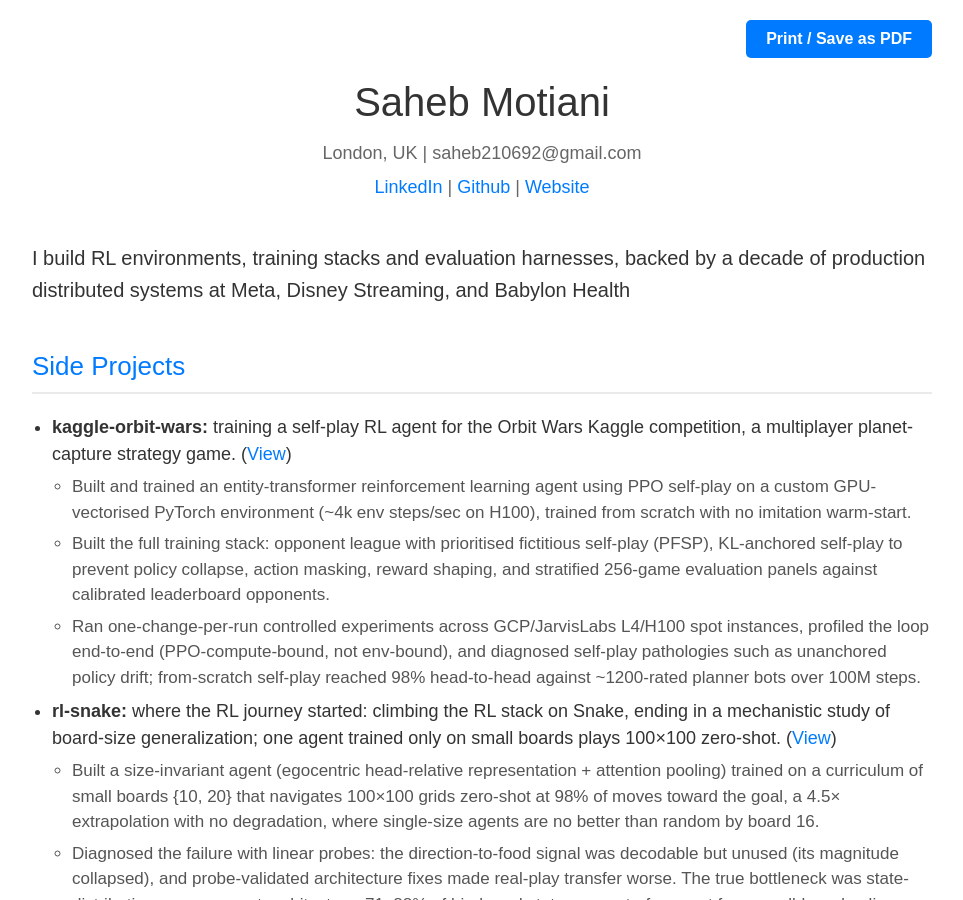
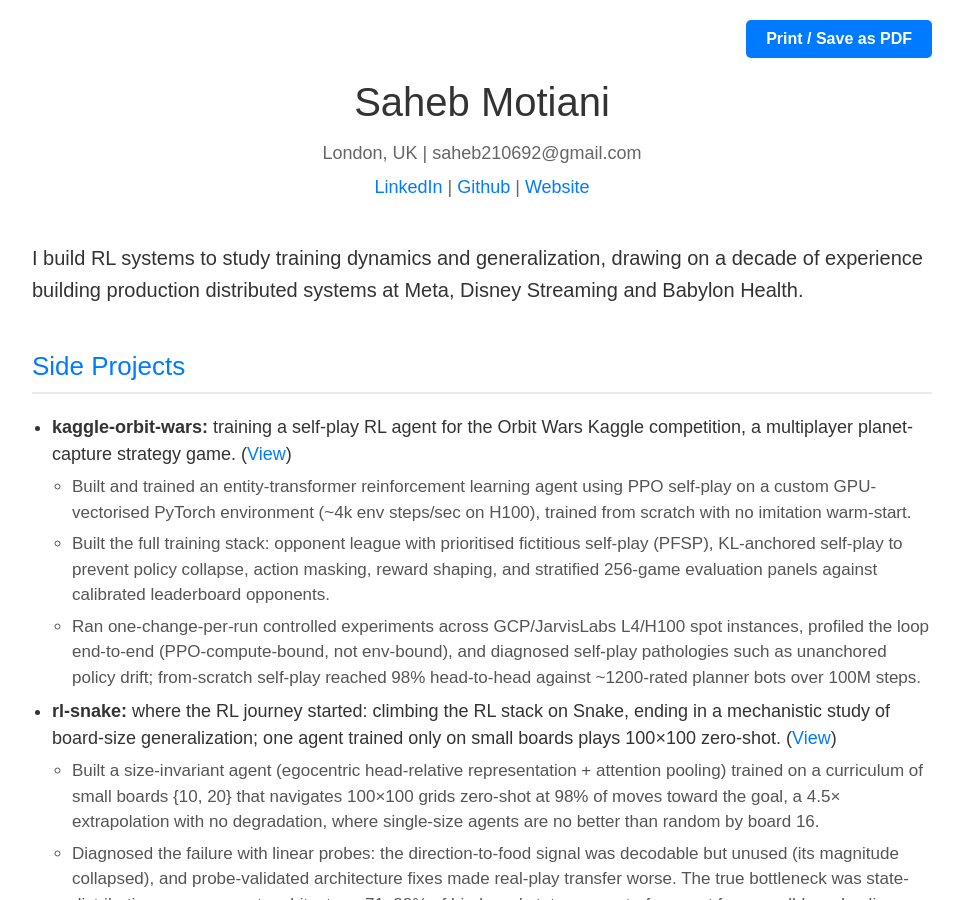
Before and after one commit to Saheb/saheb.github.com, a Jekyll site: the page cv.html, which Jekyll copies as it is, in a window 1280 px wide and 900 px high. Shown: the whole window, without its empty margins (158-1121 px from the left). Built offline with Jekyll 4.4.1, drawn with Linux system fonts in a browser that asks for light colours.

Commit message:
one more time

```diff
--- a/cv.html
+++ b/cv.html
@@ -265,7 +265,7 @@
         </div>
 
         <div class="resume-intro">
-            <p>I build RL environments, training stacks and evaluation harnesses, backed by a decade of production distributed systems at Meta, Disney Streaming, and Babylon Health</p>
+            <p>I build RL systems to study training dynamics and generalization, drawing on a decade of experience building production distributed systems at Meta, Disney Streaming and Babylon Health.</p>
         </div>
 
         <div class="resume-section">
```
